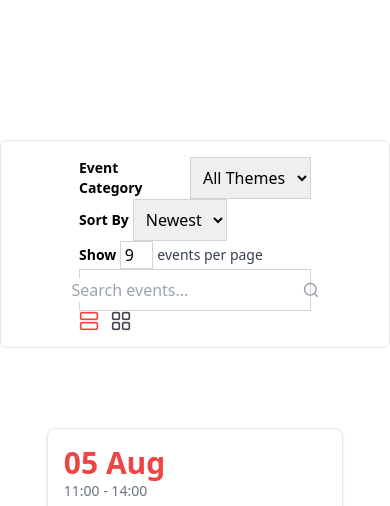
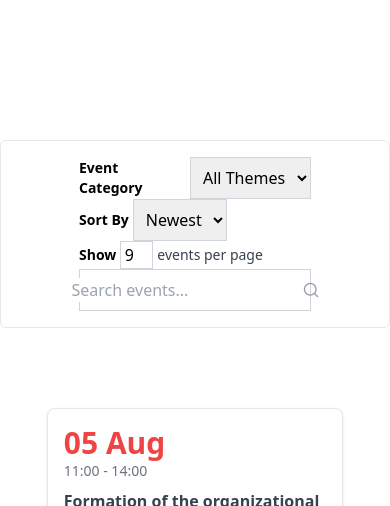
Before and after one commit to Bushra-2024/Exam-Project, a website: page src/eventgrid.html in a window 390 px wide. Shown: the part 324-830 px from the top of the page. Drawn offline with Linux system fonts and the light colour scheme.

Commit message:
eventgrid2

```diff
--- a/src/eventgrid.html
+++ b/src/eventgrid.html
@@ -70,8 +70,7 @@
               <input type="text" placeholder="Search events...">
               <img src="img/Vector (Stroke).png" alt="">
             </div>
-           <img src="./img/view.png" alt="" class="hidden">
-           <img src="./img/view.png" alt="">
+           <img src="./img/view.png" alt="" class="hidden lg:block">
         </div>
     <div class="flex flex-col px-[12%]">
         <div class="flex flex-wrap justify-between">
```
Also changed, not shown: src/output.css.
